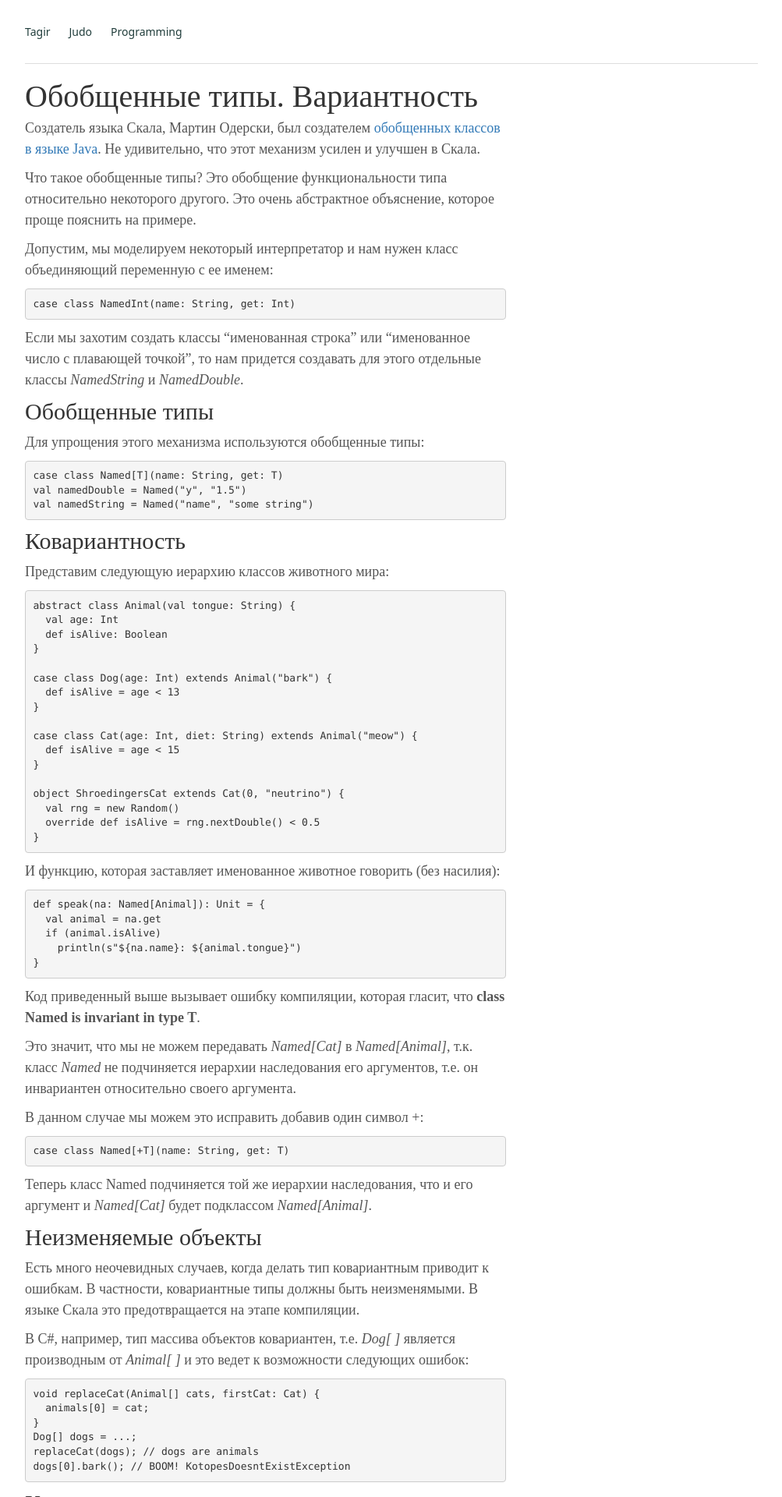
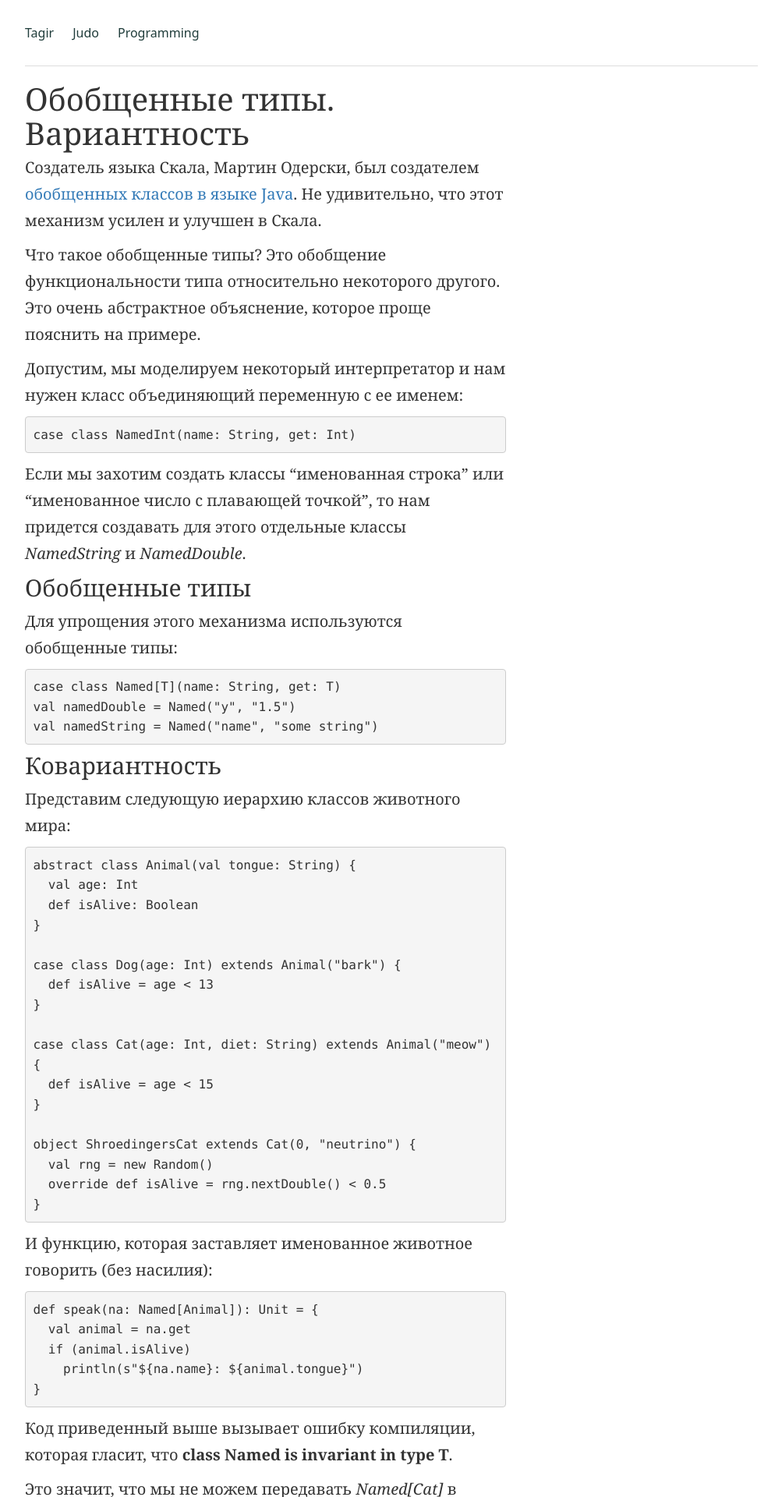
Before and after one commit to groz/groz.github.io, a Jekyll site: the page built from _posts/scala/intro/2015-06-18-variance.md, in a window 1280 px wide. Shown: the top 1920 px of the page at 78% size, without its empty margins (138-1141 px from the left). Built offline with Jekyll 4.4.1, drawn with Linux system fonts in a browser that asks for light colours; nearby versions of some CDN libraries; some web fonts are replaced.

Commit message:
Improve typography and readability across personal site

```diff
--- a/_layouts/default-scala-intro.html
+++ b/_layouts/default-scala-intro.html
@@ -15,7 +15,6 @@
     <!-- GitHub style code highlighter -->
     <link rel="stylesheet" type="text/css" href="/css/syntax.css">
     <!-- My styles -->
-    <link href='https://fonts.googleapis.com/css?family=Forum&subset=latin,cyrillic' rel='stylesheet' type='text/css'>
     <link rel="stylesheet" type="text/css" href="/css/blog.css">
 
     <!-- Google Analytics -->
--- a/_layouts/default.html
+++ b/_layouts/default.html
@@ -10,7 +10,6 @@
     <link rel="stylesheet" href="https://maxcdn.bootstrapcdn.com/bootstrap/3.3.4/css/bootstrap-theme.min.css">
 
     <!-- My styles -->
-    <link href='https://fonts.googleapis.com/css?family=Forum&subset=latin,cyrillic' rel='stylesheet' type='text/css'>
     <link rel="stylesheet" type="text/css" href="/css/blog.css">
 
     <title>{{page.title}} · Tagir Magomedov</title>
--- a/css/blog.css
+++ b/css/blog.css
@@ -3,11 +3,13 @@
  */
 
 body {
-  font-family: 'Forum', cursive;
-  color: #555;
+  font-family: Georgia, "Times New Roman", serif;
+  font-size: 18px;
+  line-height: 1.65;
+  color: #333;
 }
 
-.site-links { display: flex; flex-wrap: wrap; gap: 24px; padding: 20px 0; margin-bottom: 20px; border-bottom: 1px solid #ddd; font: 14px/1.5 system-ui, sans-serif; }
+.site-links { display: flex; flex-wrap: wrap; gap: 24px; padding: 20px 0; margin-bottom: 20px; border-bottom: 1px solid #ddd; font: 16px/1.5 system-ui, sans-serif; }
 .site-links a { display: inline-block; padding: 10px 0; color: #203d3b; }
 .site-links a:focus-visible { outline: 3px solid #b34b2f; outline-offset: 4px; }
 
@@ -88,12 +90,12 @@ h6, .h6 {
 .blog-title {
   margin-top: 30px;
   margin-bottom: 0;
-  font-size: 60px;
+  font-size: clamp(32px, 5vw, 52px);
   font-weight: normal;
 }
 .blog-description {
   font-size: 20px;
-  color: #999;
+  color: #666;
 }
 
 
@@ -102,8 +104,8 @@ h6, .h6 {
  */
 
 .blog-main {
-  font-size: 18px;
-  line-height: 1.5;
+  font-size: 20px;
+  line-height: 1.7;
 }
 
 /* Sidebar modules for boxing content */
@@ -145,11 +147,11 @@ h6, .h6 {
 }
 .blog-post-title {
   margin-bottom: 5px;
-  font-size: 40px;
+  font-size: clamp(28px, 4vw, 40px);
 }
 .blog-post-meta {
   margin-bottom: 20px;
-  color: #999;
+  color: #666;
 }
 
 
@@ -159,7 +161,7 @@ h6, .h6 {
 
 .blog-footer {
   padding: 40px 0;
-  color: #999;
+  color: #666;
   text-align: center;
   background-color: #f9f9f9;
   border-top: 1px solid #e5e5e5;
@@ -167,3 +169,13 @@ h6, .h6 {
 .blog-footer p:last-child {
   margin-bottom: 0;
 }
+
+/* Keep article details and code readable alongside the larger body text. */
+.blog-post-meta { font: 16px/1.6 system-ui, sans-serif; }
+.blog-sidebar { font: 16px/1.6 system-ui, sans-serif; }
+.sidebar-module li { margin-bottom: 8px; }
+.blog-post pre { font-size: 16px; line-height: 1.6; overflow-x: auto; }
+.blog-post code { font-size: .9em; }
+.blog-post pre code { font-size: inherit; }
+.blog-post { overflow-wrap: break-word; }
+.blog-post img { max-width: 100%; height: auto; }
```
Also changed, not shown: css/personal.css (+10 -10 lines), judo/levels/index.html (+4 -4 lines).
